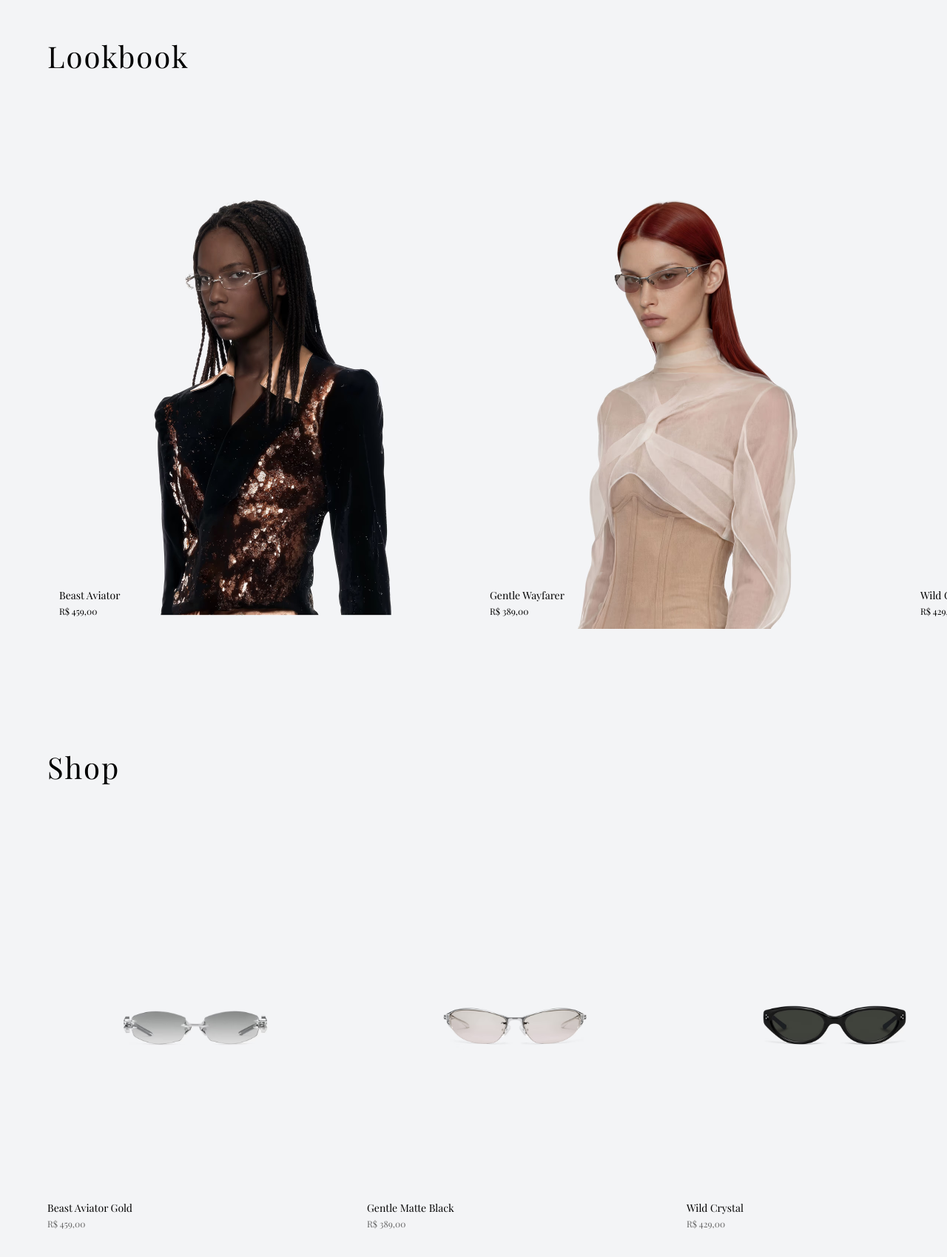
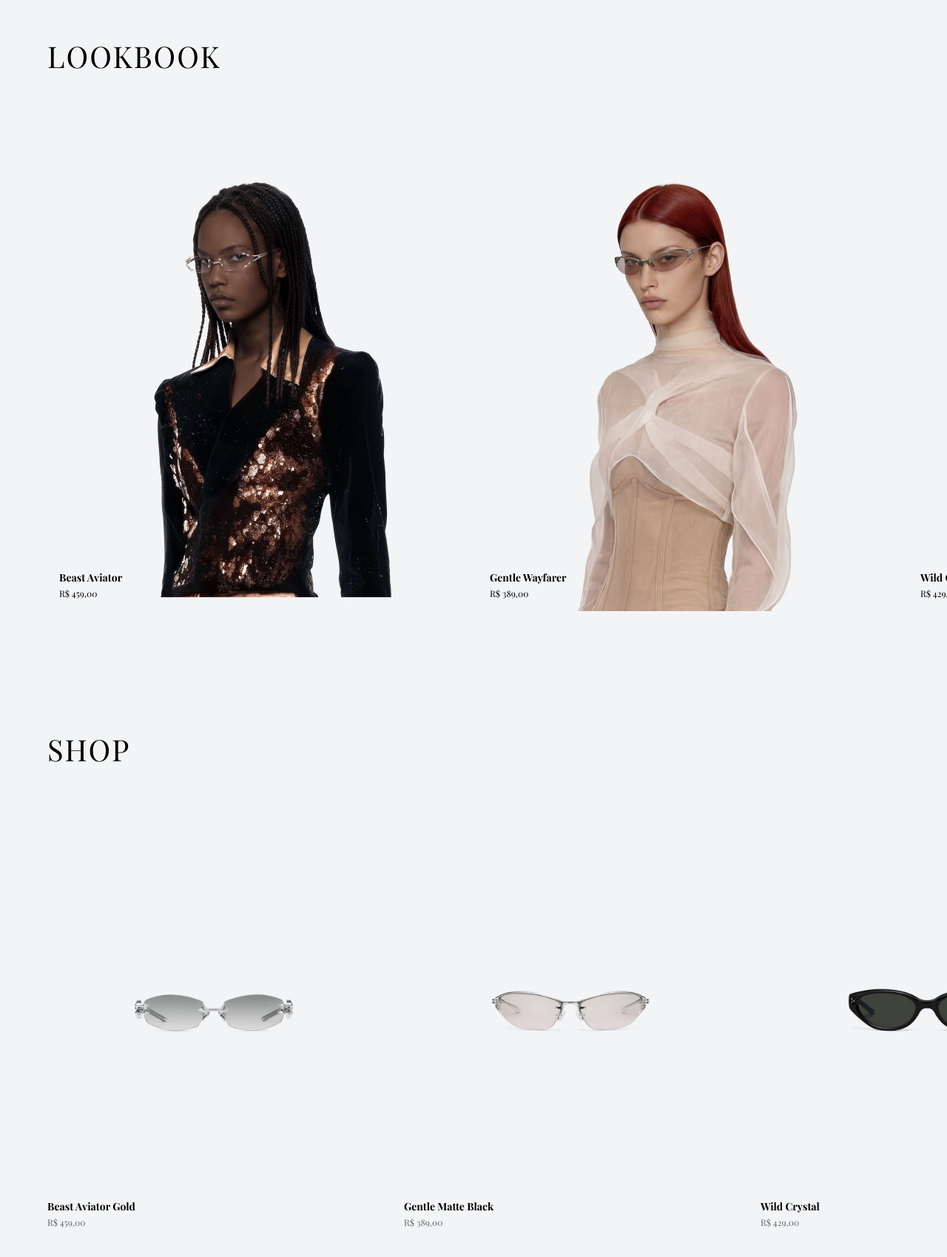
Before and after one commit to LucasCanuto4874/Primeiros-Passos-Com-Opencode, a React (Vite) app: page / in a window 1280 px wide. Shown: the part 831-2530 px from the top of the page at 74% size. Built offline with nearby package versions, Linux system fonts and the light colour scheme.

Commit message:
melhorias de visual

```diff
--- a/src/modules/home-page/components/HeroSection/HeroSection.css
+++ b/src/modules/home-page/components/HeroSection/HeroSection.css
@@ -3,6 +3,7 @@
   width: 100vw;
   height: 100vh;
   overflow: hidden;
+  scroll-snap-align: start;
 }
 
 .hero-section__container {
--- a/src/modules/home-page/components/ModelsCarousel/ModelsCarousel.css
+++ b/src/modules/home-page/components/ModelsCarousel/ModelsCarousel.css
@@ -1,10 +1,11 @@
 .models-carousel {
   padding: 5rem 0;
+  scroll-snap-align: start;
 }
 
 .models-carousel__header {
   padding: 0 4rem;
-  margin-bottom: 3rem;
+  margin-bottom: 1.5rem;
 }
 
 .models-carousel__title {
@@ -58,7 +59,7 @@
 
 .models-carousel__glasses-name {
   font-size: 0.875rem;
-  font-weight: 400;
+  font-weight: 700;
   color: #000;
   margin: 0;
 }
--- a/src/modules/home-page/components/ModelsCarousel/ModelsCarousel.tsx
+++ b/src/modules/home-page/components/ModelsCarousel/ModelsCarousel.tsx
@@ -6,7 +6,7 @@ function ModelsCarousel() {
   return (
     <section className="models-carousel">
       <div className="models-carousel__header">
-        <h2 className="models-carousel__title">Lookbook</h2>
+        <h2 className="models-carousel__title">LOOKBOOK</h2>
       </div>
 
       <DraggableCarousel
--- a/src/modules/home-page/components/ProductsShowcase/ProductsShowcase.css
+++ b/src/modules/home-page/components/ProductsShowcase/ProductsShowcase.css
@@ -1,10 +1,11 @@
 .products-showcase {
   padding: 5rem 0;
+  scroll-snap-align: start;
 }
 
 .products-showcase__header {
   padding: 0 4rem;
-  margin-bottom: 3rem;
+  margin-bottom: 1.5rem;
 }
 
 .products-showcase__title {
@@ -31,30 +32,30 @@
 }
 
 .products-showcase__card {
-  flex: 0 0 400px;
+  flex: 0 0 450px;
   user-select: none;
 }
 
 .products-showcase__image-wrapper {
   overflow: hidden;
-  margin-bottom: 0.75rem;
   background-color: #f5f5f5;
 }
 
 .products-showcase__image {
   width: 100%;
-  height: 500px;
+  height: 550px;
   object-fit: cover;
   pointer-events: none;
 }
 
 .products-showcase__info {
   text-align: left;
+  padding-top: 0.5rem;
 }
 
 .products-showcase__product-name {
   font-size: 0.875rem;
-  font-weight: 400;
+  font-weight: 700;
   margin-bottom: 0.25rem;
 }
 
--- a/src/modules/home-page/components/ProductsShowcase/ProductsShowcase.tsx
+++ b/src/modules/home-page/components/ProductsShowcase/ProductsShowcase.tsx
@@ -6,7 +6,7 @@ function ProductsShowcase() {
   return (
     <section className="products-showcase">
       <div className="products-showcase__header">
-        <h2 className="products-showcase__title">Shop</h2>
+        <h2 className="products-showcase__title">SHOP</h2>
       </div>
 
       <DraggableCarousel
--- a/src/styles/global.css
+++ b/src/styles/global.css
@@ -11,6 +11,8 @@ html {
   -webkit-font-smoothing: antialiased;
   -moz-osx-font-smoothing: grayscale;
   overflow-x: hidden;
+  scroll-behavior: smooth;
+  scroll-snap-type: y proximity;
 }
 
 body {
```
